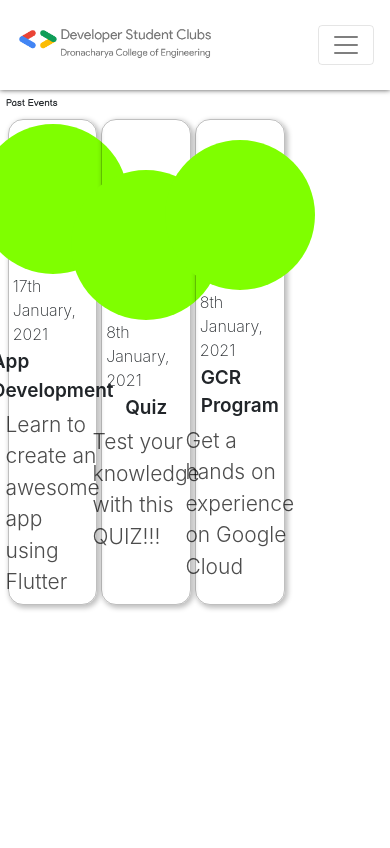
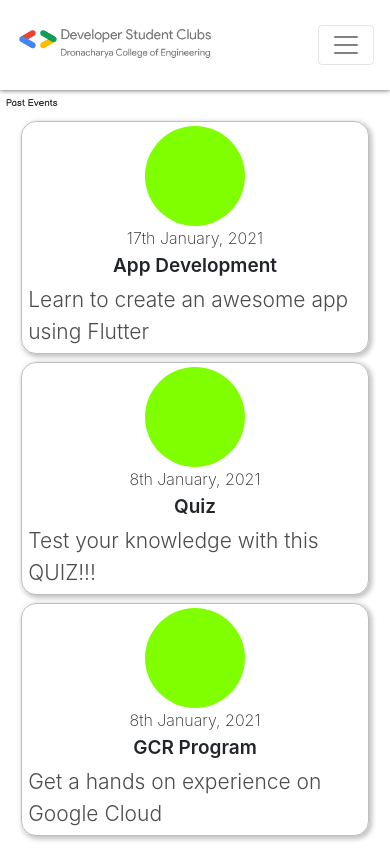
Before and after one commit to Dsc-Dce/GDSC-DCE, a React (Create React App) app: page / in a window 390 px wide. Built offline with nearby package versions, Linux system fonts and the light colour scheme.

Commit message:
added media query

```diff
--- a/src/components/assets/css/event.css
+++ b/src/components/assets/css/event.css
@@ -78,3 +78,72 @@
     background-color: white;
     border-radius: 5px;
 }
+
+
+@media only screen and (max-width: 1000px){
+    .event-card{
+        width: 31vw;
+        height: auto;
+        display: flex;
+        flex-direction:column;
+        align-items: center;
+        justify-content: center;
+        padding: 1vw;
+        border-radius: 15px;
+        border: 1px solid rgba(0, 0, 0, 0.25);
+        box-shadow: 2px 2px 5px 1px rgba(0, 0, 0, 0.25);
+        transition: 0.3s;
+        margin: 0.5vw;
+        cursor: pointer;
+    }
+}
+
+@media only screen and (max-width: 750px){
+    .event-card{
+        width: 47vw;
+        height: auto;
+        display: flex;
+        flex-direction:column;
+        align-items: center;
+        justify-content: center;
+        padding: 1vw;
+        border-radius: 15px;
+        border: 1px solid rgba(0, 0, 0, 0.25);
+        box-shadow: 2px 2px 5px 1px rgba(0, 0, 0, 0.25);
+        transition: 0.3s;
+        margin: 0.5vw;
+        cursor: pointer;
+    }
+
+    .event-card .image{
+        width: 100px;
+        height: 100px;
+        border-radius: 100%;
+        background-color: chartreuse;
+    }
+}
+
+@media only screen and (max-width: 420px){
+    .cards{
+        display: flex;
+        flex-wrap: wrap;
+        width: 100%;
+        padding: 0 3vw;
+    }
+
+    .event-card{
+        width: 90vw;
+        height: auto;
+        display: flex;
+        flex-direction:column;
+        align-items: center;
+        justify-content: center;
+        padding: 1vw;
+        border-radius: 15px;
+        border: 1px solid rgba(0, 0, 0, 0.25);
+        box-shadow: 2px 2px 5px 1px rgba(0, 0, 0, 0.25);
+        transition: 0.3s;
+        margin: 1vw;
+        cursor: pointer;
+    }
+}
```
